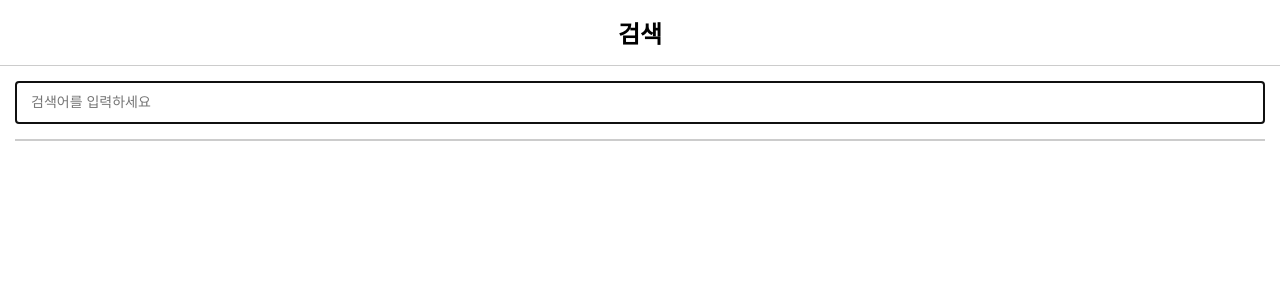
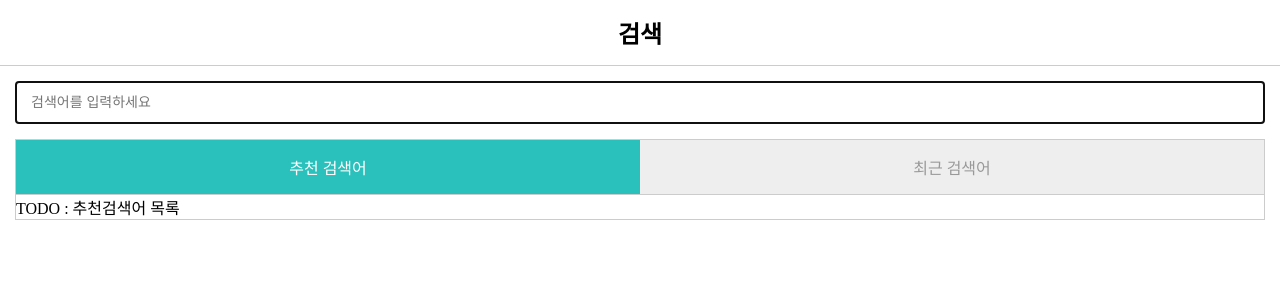
Before and after one commit to hitzza/react-lecture, a React app in the folder component/: page / in a window 1280 px wide. Shown: the top 300 px of the page. Built offline with nearby package versions, Linux system fonts and the light colour scheme.

Commit message:
add tabsForm

```diff
--- a/component/src/App.js
+++ b/component/src/App.js
@@ -2,6 +2,7 @@
 import Header from './components/Header.js';
 import SearchForm from './components/SearchForm.js';
 import SearchResult from './components/SearchResult.js';
+import Tabs, { TabType } from './components/Tabs.js';
 import store from  './Store.js';
 
 export default class App extends React.Component{
@@ -12,6 +13,7 @@
             searchKeyword : '',
             searchResult : [],
             submitted : false,
+            selectedTab : TabType.KEYWORD,
 
         }
     }
@@ -41,7 +43,7 @@
     }
 
     render(){
-        const {searchKeyword, searchResult, submitted} = this.state;
+        const {searchKeyword, searchResult, submitted, selectedTab} = this.state;
 
         return (
             <>
@@ -54,11 +56,20 @@
                     onReset={()=> this.handleReset()}
                     />
                     <div className ='content'/* 검색결과 */>
-                        {submitted &&
+                        {submitted ? (
                             <SearchResult
                                 data = {searchResult}
                             />
-                        }
+                        ) : (
+                            <>
+                            <Tabs
+                            selectedTab = {selectedTab}
+                            onChange = {(selectedTab) => {this.setState({selectedTab})}}
+                            />
+                            {selectedTab === TabType.KEYWORD && <>TODO : 추천검색어 목록</>}
+                            {selectedTab === TabType.HISTORY && <>TODO : 최근검색어 목록</>}
+                            </>
+                        )}
 
                     </div>
                 </div>
--- /dev/null
+++ b/component/src/components/Tabs.js
@@ -0,0 +1,34 @@
+import React from "react";
+
+export const TabType = {
+    KEYWORD : 'KEYWORD',
+    HISTORY : 'history'
+};
+
+const TabLabel = {
+    [TabType.KEYWORD] : '추천 검색어',
+    [TabType.HISTORY] : '최근 검색어',
+}
+
+
+const Tabs = ({selectedTab, onChange}) => {
+    return(
+        <>
+            <ul className='tabs'>
+                {Object.values(TabType).map((tabType)=> {
+                    return (
+                        <li
+                        className={selectedTab === tabType ? 'active': ''}
+                        key = {tabType}
+                        onClick={() => {onChange(tabType)}}
+                        >
+                            {TabLabel[tabType]}
+                        </li>
+                    );
+                })}
+            </ul>
+        </>
+    );
+}
+
+export default Tabs;
```
